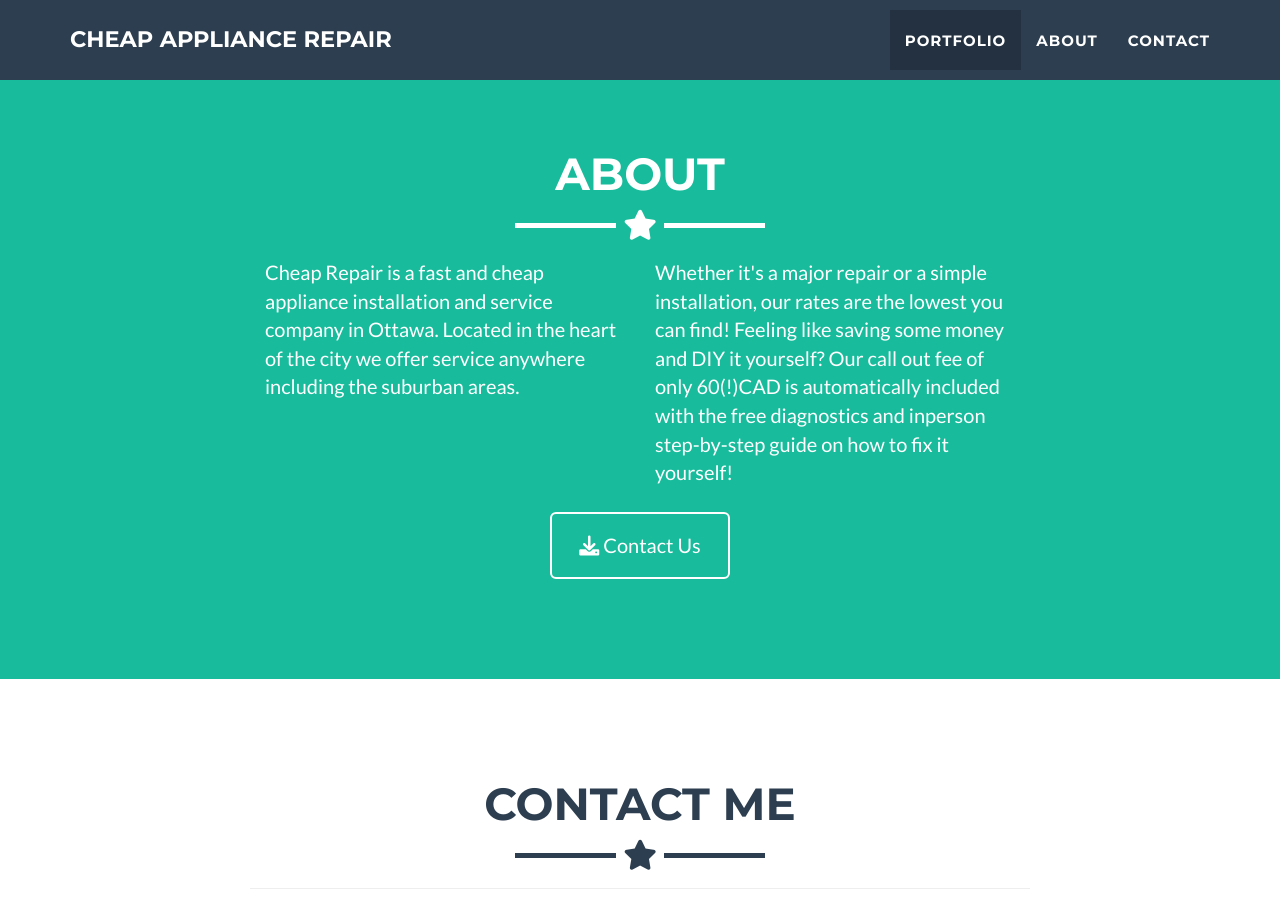
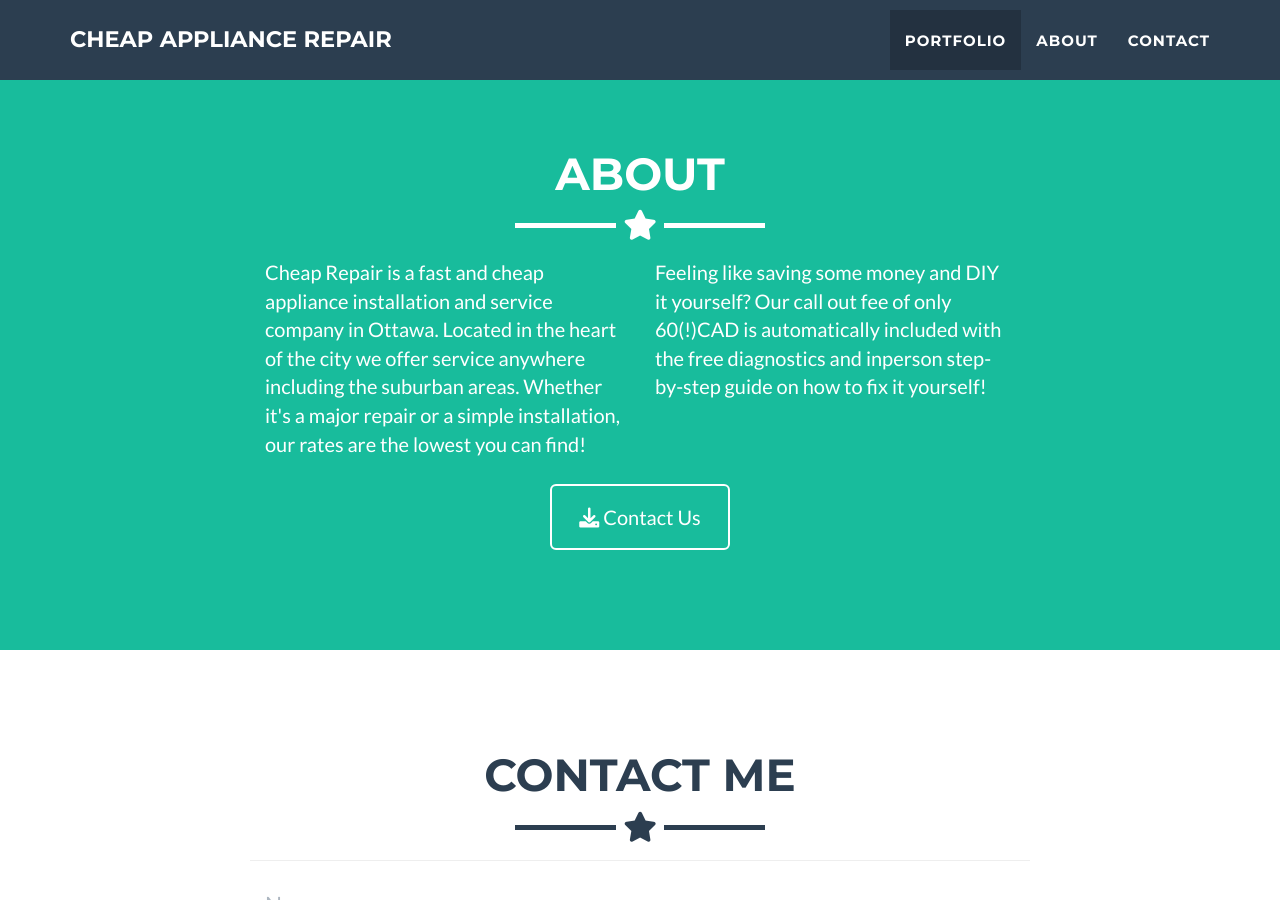
Before and after one commit to CheapRepair/CheapRepair.github.io, a Jekyll site: the page built from _posts/2014-07-18-project-1.markdown, in a window 1280 px wide and 900 px high, scrolled down 1623 px. Built offline with Jekyll 4.4.1, drawn with Linux system fonts in a browser that asks for light colours; part of the change alters nothing that is shown.

```diff
--- a/_includes/about.html
+++ b/_includes/about.html
@@ -10,11 +10,12 @@
     <div class="row">
       <div class="col-lg-4 col-lg-offset-2">
         <p>Cheap Repair is a fast and cheap appliance installation and service company in Ottawa.
-           Located in the heart of the city we offer service anywhere including the suburban areas.</p>
+           Located in the heart of the city we offer service anywhere including the suburban areas.
+           Whether it's a major repair or a simple installation, our rates are the lowest you can find!</p>
       </div>
       <div class="col-lg-4">
-        <p>Whether it's a major repair or a simple installation, our rates are the lowest you can find!
-           Feeling like saving some money and DIY it yourself? Our call out fee of only 60(!)CAD is automatically included with the free diagnostics and inperson step-by-step guide on how to fix it yourself!  </p>
+        <p>Feeling like saving some money and DIY it yourself?
+           Our call out fee of only 60(!)CAD is automatically included with the free diagnostics and inperson step-by-step guide on how to fix it yourself!</p>
       </div>
       <div class="col-lg-8 col-lg-offset-2 text-center">
         <a href="https://cheaprepair.link/#contact" class="btn btn-lg btn-outline">
```
